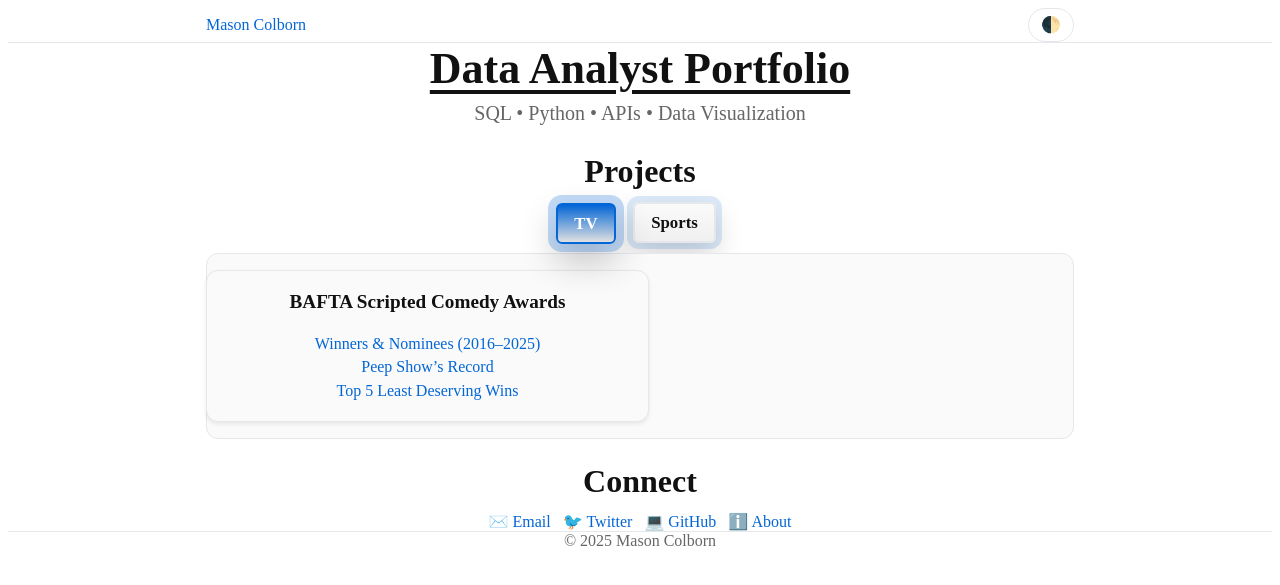
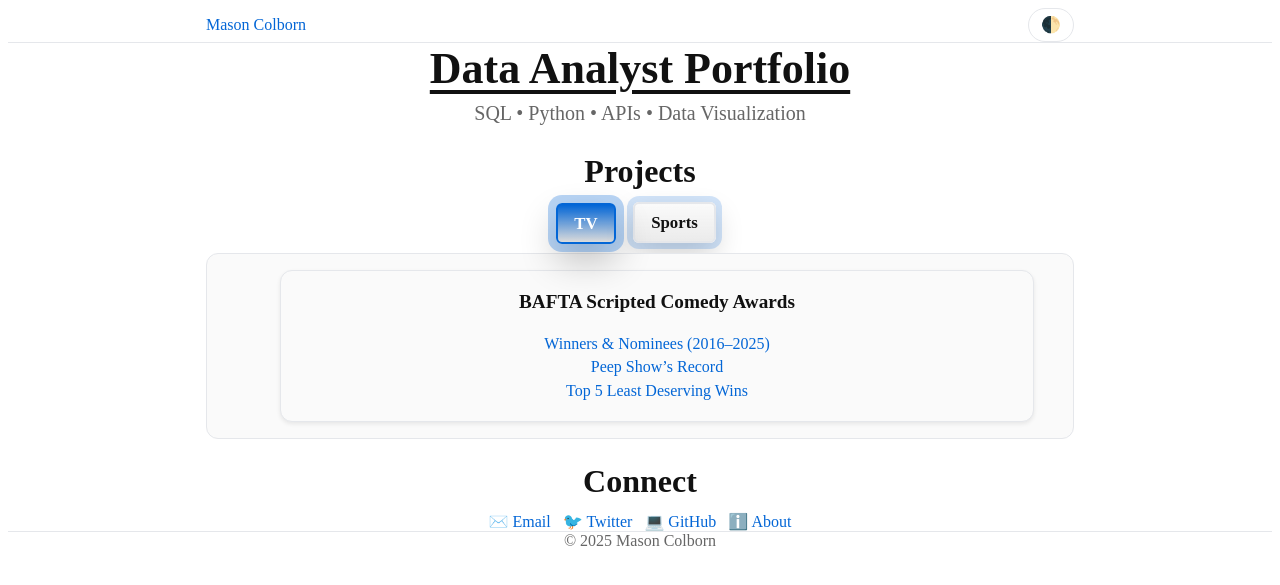
Before and after one commit to relaxedmason/bafta-scripted-comedy-portfolio, a Jekyll site: the page built from index.md, in a window 1280 px wide. Shown: the top 585 px of the page. Built offline with Jekyll 4.4.1, drawn with Linux system fonts in a browser that asks for light colours; a script that is not in the unit is left out; our own code applies the rules of GitHub Pages for plain Markdown files.

Commit message:
Update custom.css

```diff
--- a/assets/css/custom.css
+++ b/assets/css/custom.css
@@ -237,3 +237,77 @@ blockquote{ color: var(--text); border-left:.25em solid var(--border); padding-l
   html:not([data-theme="light"]) .site-footer{ background:#0f1115; border-top:1px solid #20232a; color:#cfd3da; }
   html:not([data-theme="light"]) a{ color:#9ecbff; }
 }
+/* ===== HARD CENTER THE LINKS PANEL (wins over earlier rules) ===== */
+
+/* 1) Keep the panel itself centered */
+.tabs .tab-content{
+  max-width: 900px;
+  margin: 0 auto;
+}
+
+/* 2) Force a single centered track for the cards grid (no 2-col snap) */
+.tabs .tab-content .cards{
+  display: grid !important;
+  grid-template-columns: minmax(280px, 720px) !important; /* one centered column */
+  justify-content: center !important;                      /* center that column */
+  gap: 1rem;
+}
+
+/* 3) Make the card fill that centered track and stay centered */
+.tabs .tab-content .card{
+  width: 100% !important;
+  max-width: none !important;
+  margin: 0 auto !important;
+  text-align: center !important;
+}
+
+/* 4) Truly center the UL list (shrink-wrap + auto margins) */
+.tabs .tab-content .card ul{
+  list-style: none;
+  padding-left: 0 !important;
+  margin: .5rem auto 0 !important;
+  display: inline-block !important;
+  text-align: center !important;
+}
+.tabs .tab-content .card li{ margin: .35rem 0; }
+.tabs .tab-content .card a{ display: inline-block; }
+
+/* ===== SQUARE TAB BUTTONS — ALWAYS SHADED, STRONGER WHEN ACTIVE ===== */
+.tabs{
+  display:flex; flex-wrap:wrap; justify-content:center;
+  gap:.6rem; margin:.25rem 0 .75rem;
+}
+.tabs input[type="radio"]{ display:none; }
+
+.tabs label{
+  display:inline-flex; align-items:center; justify-content:center;
+  font-weight:700; font-size:1.05rem;
+  padding:.55rem 1rem;
+  border:2px solid var(--border);
+  border-radius:6px; /* square-ish */
+  background: linear-gradient(to bottom, var(--surface), rgba(0,0,0,.08));
+  color:var(--text);
+  cursor:pointer;
+  transition: transform .06s ease, background .15s ease, border-color .15s ease, box-shadow .15s ease;
+  /* always-on ring + shadow */
+  box-shadow:
+    0 0 0 6px rgba(3,102,214,.18),
+    0 12px 28px rgba(0,0,0,.18);
+}
+.tabs label:hover{ transform: translateY(-1px); }
+
+#tab-tv:checked     + label,
+#tab-sports:checked + label{
+  border-color: var(--link);
+  background: linear-gradient(to bottom, var(--link), rgba(0,0,0,.14));
+  color:#fff;
+  box-shadow:
+    0 0 0 8px rgba(3,102,214,.28), /* thicker ring */
+    0 16px 36px rgba(0,0,0,.24);   /* deeper drop */
+}
+
+html[data-theme="dark"] .tabs label{
+  box-shadow:
+    0 0 0 6px rgba(158,203,255,.22),
+    0 14px 36px rgba(0,0,0,.45);
+}
```
